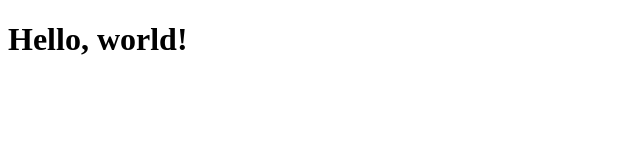
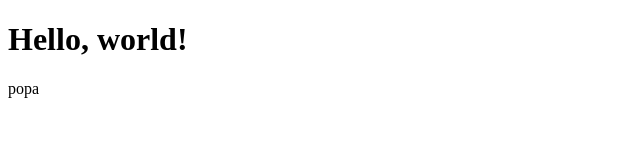
Before and after one commit to kirpopara/kirpopara, a plain HTML site: page index.html in a window 1280 px wide. Shown: the full height of the page, 0-640 px from the left. Drawn offline with Linux system fonts and the light colour scheme.

Commit message:
ДОБАВИЛ ПОПУ
ДОБАВИЛ ПОПУ В НТМЛ НА СТРОКЕ 9

```diff
--- a/index.html
+++ b/index.html
@@ -6,5 +6,6 @@
 </head>
 <body>
   <h1>Hello, world!</h1>
+  <p> popa </p>
 </body>
 </html>
```
